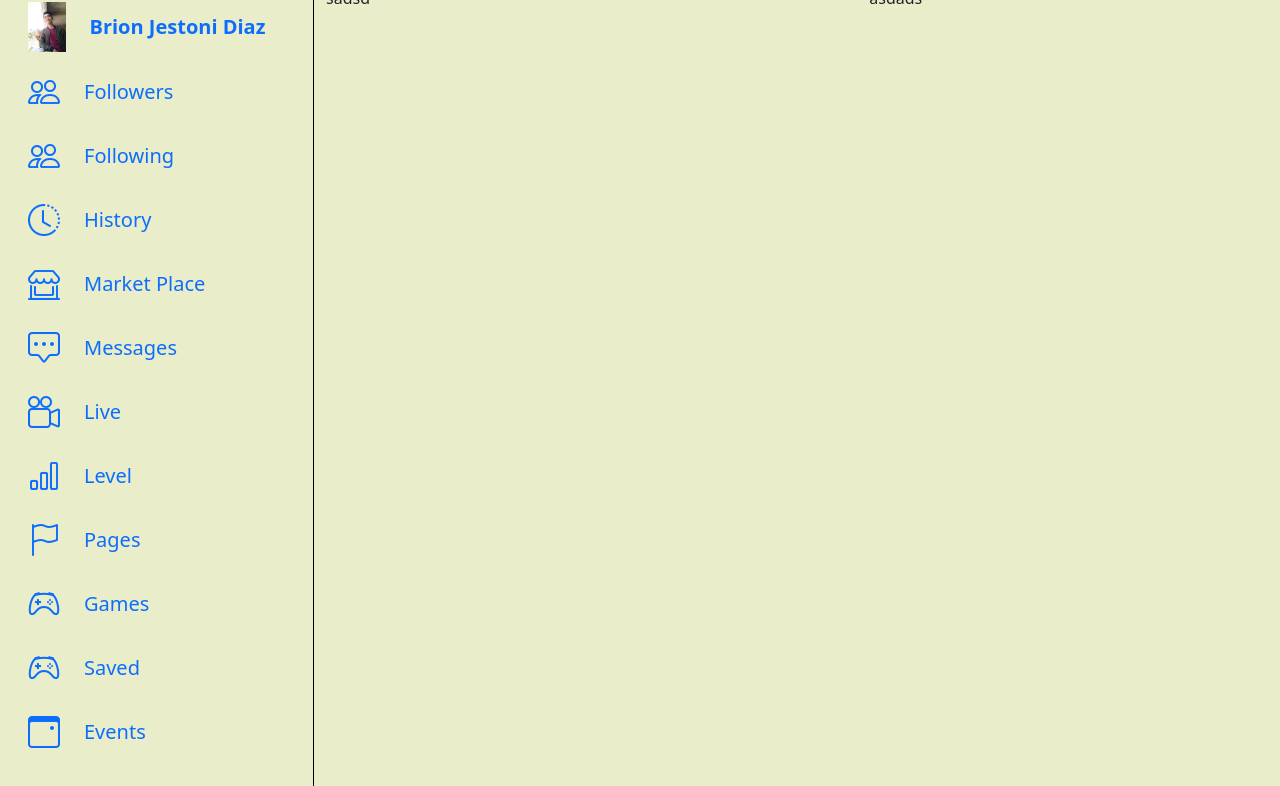
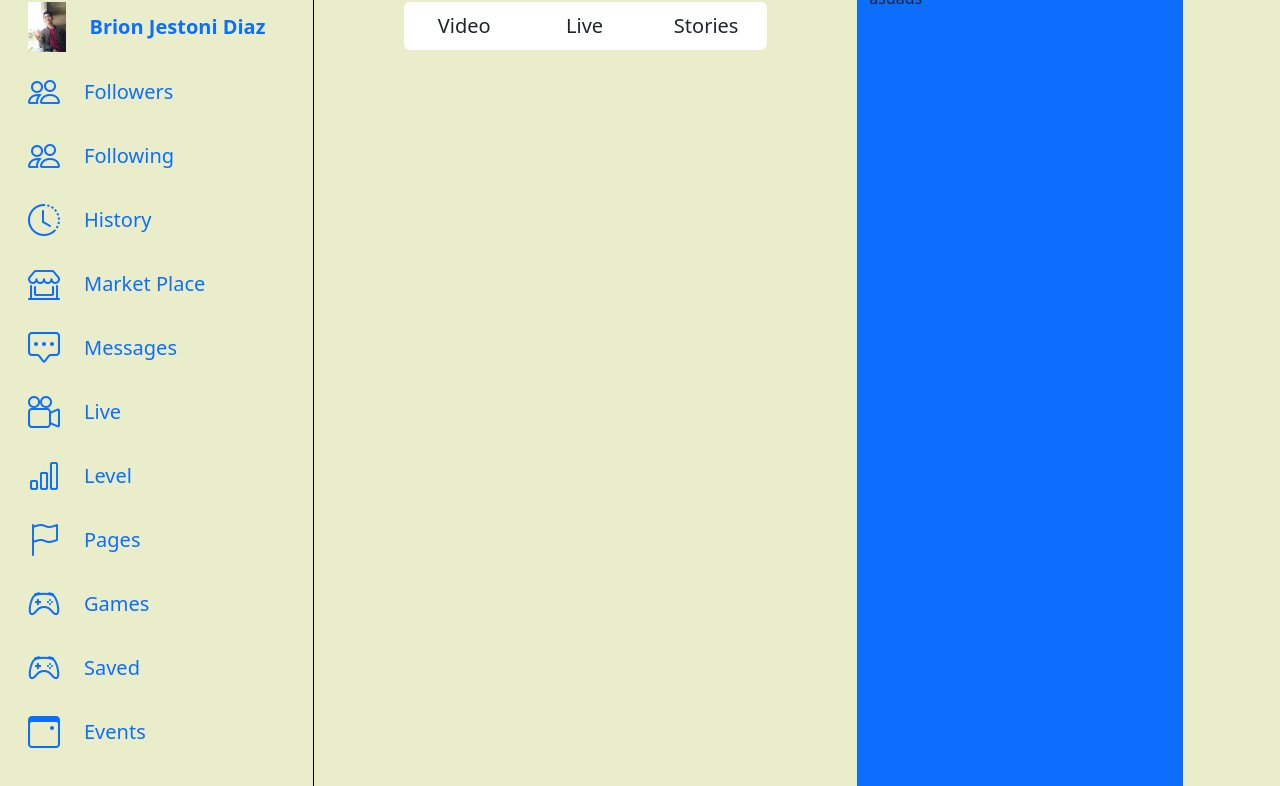
Before and after one commit to Jes2ni16/MiniProject-1, a plain HTML site: page main.html in a window 1280 px wide. Shown: the part 59-845 px from the top of the page. Drawn offline with nearby package versions, Linux system fonts and the light colour scheme.

Commit message:
done in upload portion

```diff
--- a/main.html
+++ b/main.html
@@ -83,8 +83,9 @@
       ></a></div>
       </div>
     </div>
+
  <div class="row mains">
-  <!--This is for side bar-->
+ <!--This is for side bar-->
 <div class="col-3 d-none d-sm-block left left_container">
 
   <div class="row right_row container-fluid">
@@ -178,8 +179,24 @@
 
 </div>
 
-<div class="col-5 center position-relative">sadsd</div>
-<div class="col-3 d-none d-sm-block ">asdads</div>
+<div class="col-lg-5  ">
+  <div class="row upload mx-auto rounded mt-3 d-flex">
+
+    <a href="upload_video"class="col"><div class="text-center"> <button type="button"class="btn  btn-lg">Video</button></div></a>
+ <a href="upload_video"class="col"><div class="text-center" > <button type="button"class="btn  btn-lg">Live</button></div></a>
+ <a href="upload_video"class="col"><div class="text-center"> <button type="button"class="btn  btn-lg">Stories</button></div></a>
+
+  </div>
+
+
+
+
+
+
+
+
+</div>
+<div class="col-3 d-none d-sm-block bg-primary">asdads</div>
 
 
 
--- a/styles.css
+++ b/styles.css
@@ -115,3 +115,8 @@ body {
   overflow-x: hidden;
   padding-top: 45px;
 }
+/*this is for center or video section */
+.upload{
+  width: 70%;
+  background-color: #FFFFFF;
+}
```
